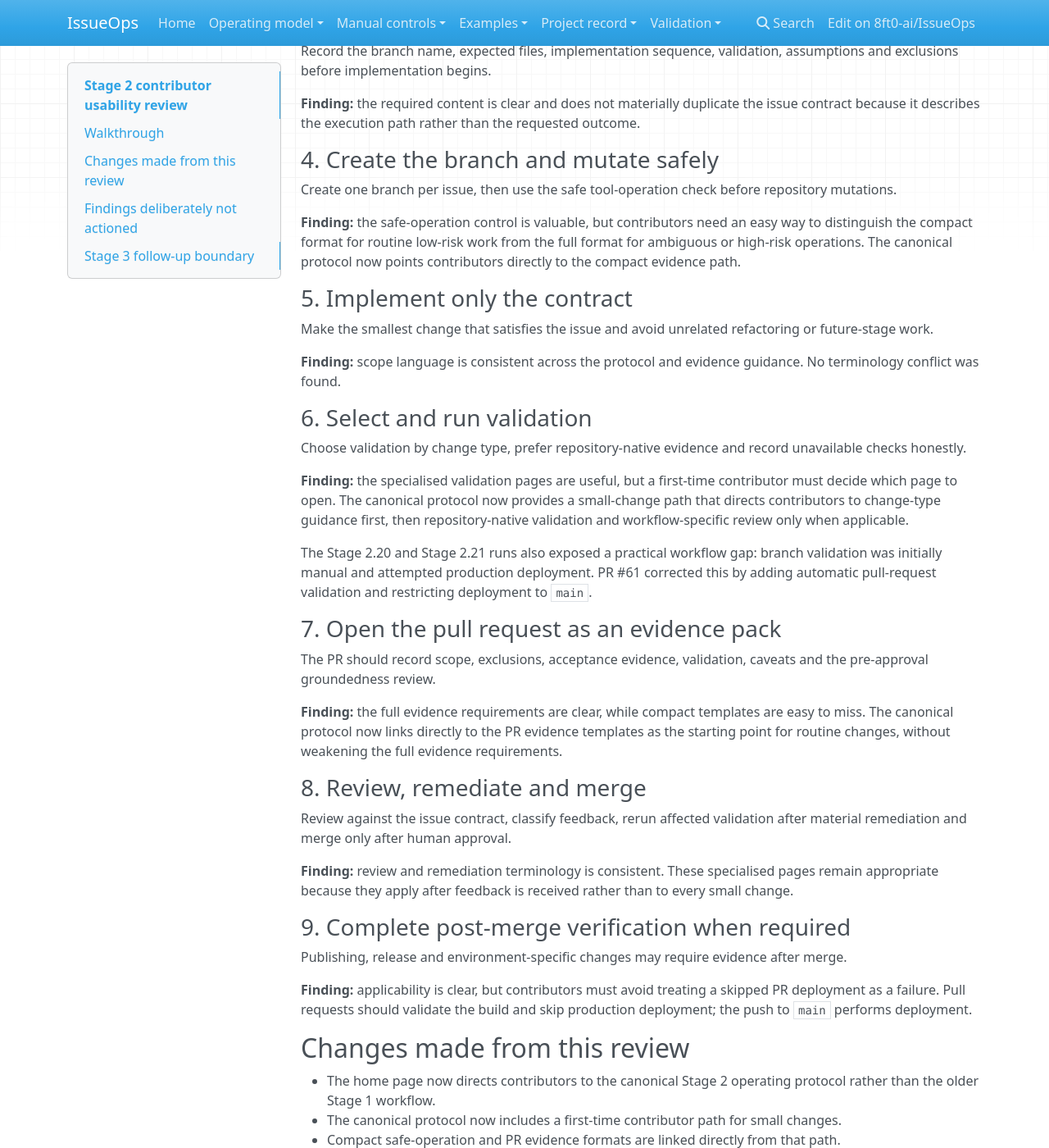
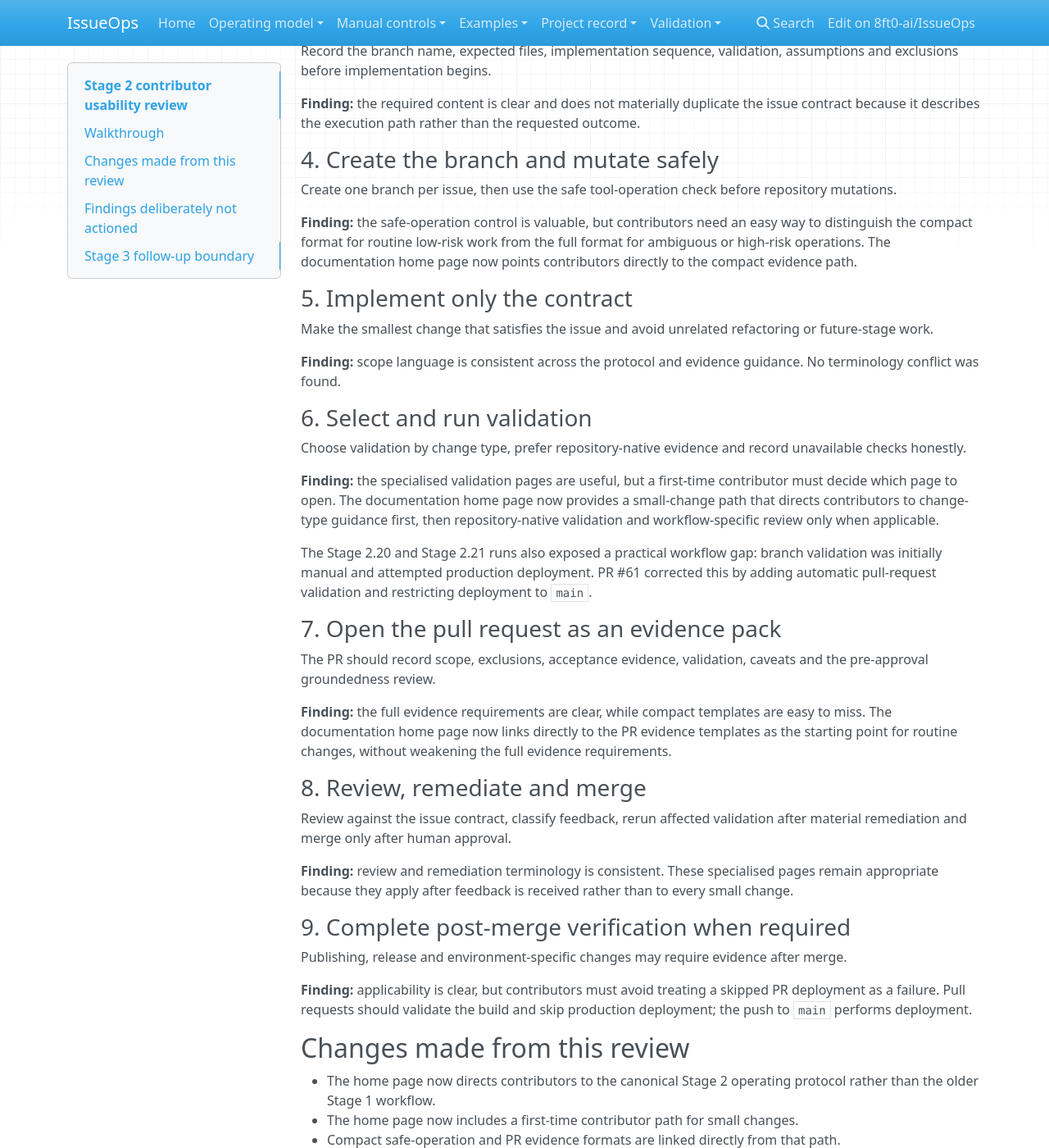
Before and after one commit to 8ft0-ai/IssueOps, an MkDocs documentation site: the page built from docs/contributor-usability-review.md, in a window 1280 px wide and 1400 px high, scrolled down 576 px. Shown: the whole window at 82% size. Built offline with MkDocs 1.6.1, drawn with Linux system fonts in a browser that asks for light colours; nearby versions of some CDN libraries.

Commit message:
docs: align usability findings with front-door update

```diff
--- a/docs/contributor-usability-review.md
+++ b/docs/contributor-usability-review.md
@@ -26,7 +26,7 @@ Record the branch name, expected files, implementation sequence, validation, ass
 
 Create one branch per issue, then use the safe tool-operation check before repository mutations.
 
-**Finding:** the safe-operation control is valuable, but contributors need an easy way to distinguish the compact format for routine low-risk work from the full format for ambiguous or high-risk operations. The canonical protocol now points contributors directly to the compact evidence path.
+**Finding:** the safe-operation control is valuable, but contributors need an easy way to distinguish the compact format for routine low-risk work from the full format for ambiguous or high-risk operations. The documentation home page now points contributors directly to the compact evidence path.
 
 ### 5. Implement only the contract
 
@@ -38,7 +38,7 @@ Make the smallest change that satisfies the issue and avoid unrelated refactorin
 
 Choose validation by change type, prefer repository-native evidence and record unavailable checks honestly.
 
-**Finding:** the specialised validation pages are useful, but a first-time contributor must decide which page to open. The canonical protocol now provides a small-change path that directs contributors to change-type guidance first, then repository-native validation and workflow-specific review only when applicable.
+**Finding:** the specialised validation pages are useful, but a first-time contributor must decide which page to open. The documentation home page now provides a small-change path that directs contributors to change-type guidance first, then repository-native validation and workflow-specific review only when applicable.
 
 The Stage 2.20 and Stage 2.21 runs also exposed a practical workflow gap: branch validation was initially manual and attempted production deployment. PR #61 corrected this by adding automatic pull-request validation and restricting deployment to `main`.
 
@@ -46,7 +46,7 @@ The Stage 2.20 and Stage 2.21 runs also exposed a practical workflow gap: branch
 
 The PR should record scope, exclusions, acceptance evidence, validation, caveats and the pre-approval groundedness review.
 
-**Finding:** the full evidence requirements are clear, while compact templates are easy to miss. The canonical protocol now links directly to the PR evidence templates as the starting point for routine changes, without weakening the full evidence requirements.
+**Finding:** the full evidence requirements are clear, while compact templates are easy to miss. The documentation home page now links directly to the PR evidence templates as the starting point for routine changes, without weakening the full evidence requirements.
 
 ### 8. Review, remediate and merge
 
@@ -63,7 +63,7 @@ Publishing, release and environment-specific changes may require evidence after
 ## Changes made from this review
 
 - The home page now directs contributors to the canonical Stage 2 operating protocol rather than the older Stage 1 workflow.
-- The canonical protocol now includes a first-time contributor path for small changes.
+- The home page now includes a first-time contributor path for small changes.
 - Compact safe-operation and PR evidence formats are linked directly from that path.
 - This review is included in the documentation navigation as a Stage 2 project record.
 
```
